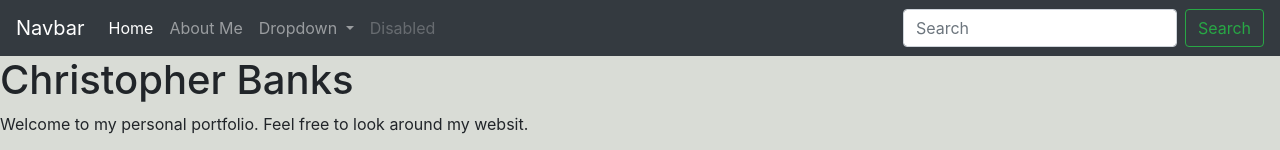
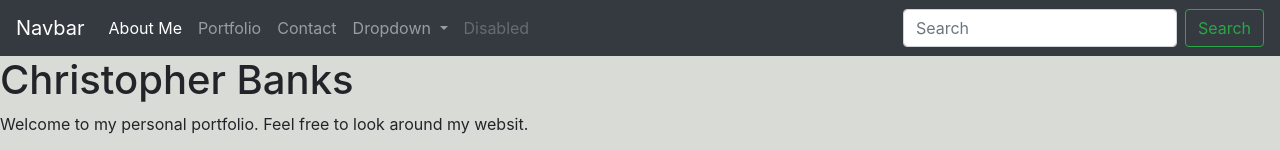
Before and after one commit to banksc7669/bootstrap-assignment, a plain HTML site: page index.html in a window 1280 px wide. Shown: the top 150 px of the page. Drawn offline with nearby package versions, Linux system fonts and the light colour scheme.

Commit message:
links on nav bar fixed

```diff
--- a/index.html
+++ b/index.html
@@ -25,21 +25,26 @@
         <div class="collapse navbar-collapse" id="navbarSupportedContent">
             <ul class="navbar-nav mr-auto">
                 <li class="nav-item active">
-                    <a class="nav-link" href="#">Home <span class="sr-only">(current)</span></a>
+                    <a class="nav-link" href="./index.html">About Me <span class="sr-only">(current)</span></a>
                 </li>
                 <li class="nav-item">
-                    <a class="nav-link" href="#">About Me</a>
+                    <a class="nav-link" href="./portfolio.html">Portfolio</a>
+                </li>
+                </li>
+                <li class="nav-item">
+                    <a class="nav-link" href="./contact.html">Contact</a>
                 </li>
                 <li class="nav-item dropdown">
                     <a class="nav-link dropdown-toggle" href="#" id="navbarDropdown" role="button"
                         data-toggle="dropdown" aria-haspopup="true" aria-expanded="false">
                         Dropdown
                     </a>
+                    <!--Dropdown menu names chaged to About Me, Portfolio, Contact-->
                     <div class="dropdown-menu" aria-labelledby="navbarDropdown">
-                        <a class="dropdown-item" href="#">Home</a>
-                        <a class="dropdown-item" href="#">Portfolio</a>
+                        <a class="dropdown-item" href="./index.html">About Me</a>
+                        <a class="dropdown-item" href="./portfolio.html">Portfolio</a>
                         <div class="dropdown-divider"></div>
-                        <a class="dropdown-item" href="#">Contact</a>
+                        <a class="dropdown-item" href="./contact.html">Contact</a>
                     </div>
                 </li>
                 <li class="nav-item">
```
Also changed, not shown: contact.html (+10 -5 lines), portfolio.html (+9 -5 lines).
